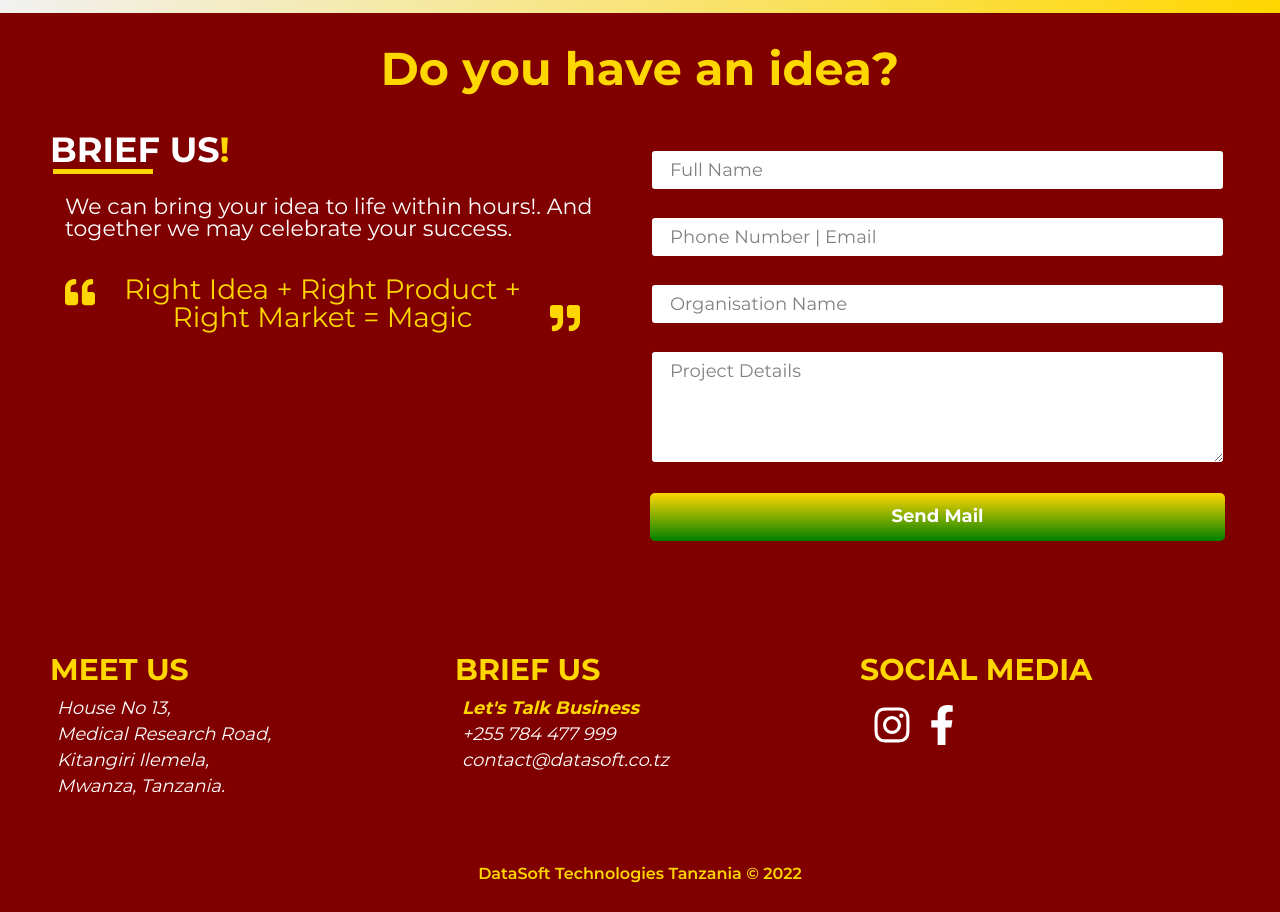
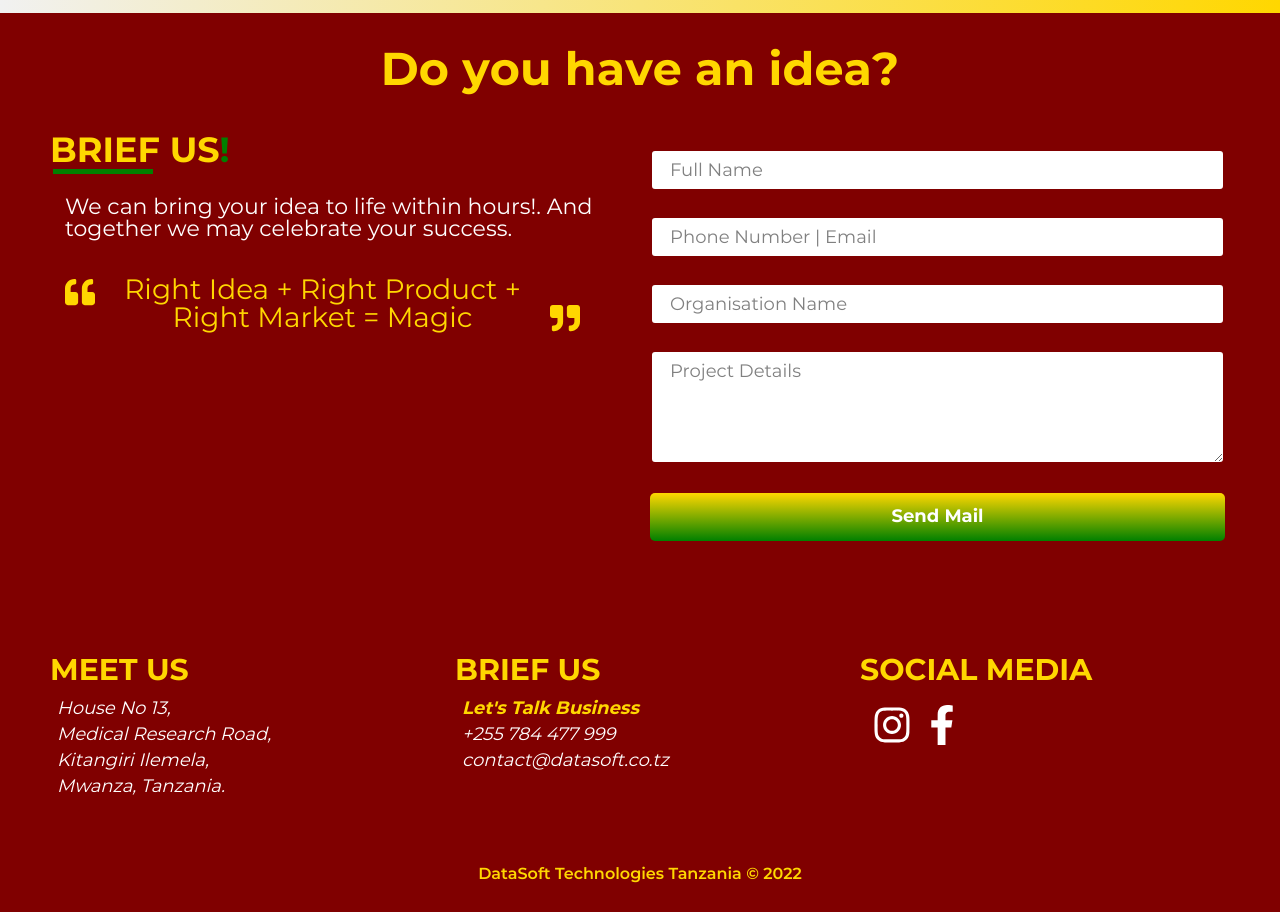
Before and after one commit to LucasJohnNyamhanga/datasoft, a Next.js app: page / in a window 1280 px wide. Shown: the part 2600-3512 px from the top of the page. Built offline with nearby package versions, Linux system fonts and the light colour scheme.

Commit message:
Update doYouHaveAnIdea.module.scss

```diff
--- a/app/styles/doYouHaveAnIdea.module.scss
+++ b/app/styles/doYouHaveAnIdea.module.scss
@@ -398,13 +398,13 @@
         padding: 10px;
 
         h2 {
-          color: $white;
+          color: $gold;
           margin-bottom: 0px;
           margin-top: 10px;
           font-size: 35px;
 
           span {
-            color: $gold;
+            color: $green;
           }
         }
 
@@ -469,7 +469,7 @@
 
   .line {
     height: 5px;
-    background-color: $gold;
+    background-color: $green;
     width: 100px;
     margin-left: 3px;
   }
```
